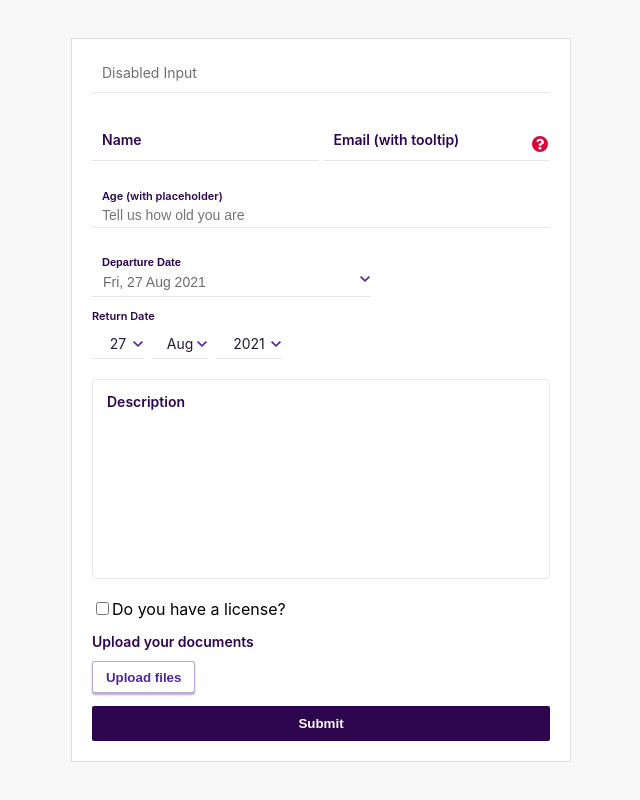
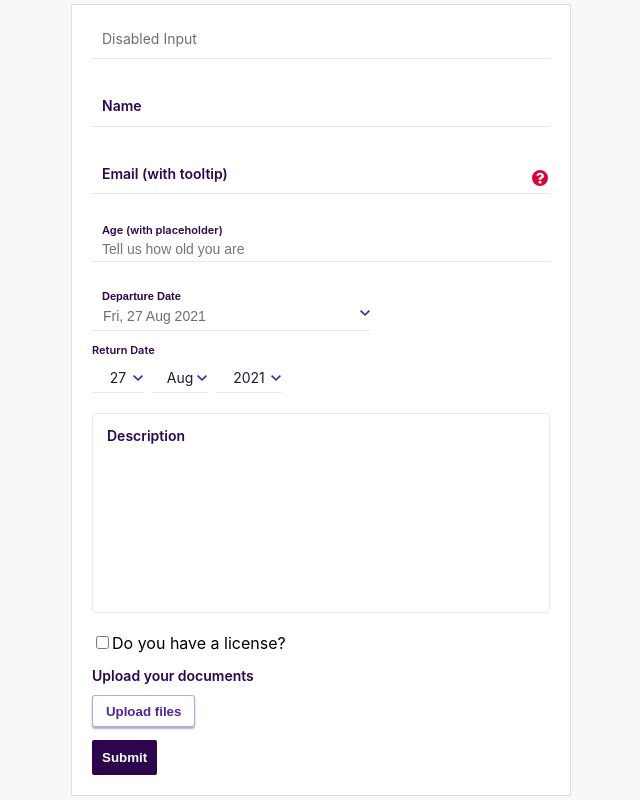
Before and after one commit to iamjoelgeorge/resuable-formik-forms-library, a React (Create React App) app: page / in a window 1280 px wide. Shown: the whole page, without its empty margins (319-959 px from the left). Built offline with nearby package versions, Linux system fonts and the light colour scheme.

Commit message:
Added login in FormContainer.js in order to pass formik properties to nested children.

```diff
--- a/src/components/CustomFormikForm/FormContainer/FormContainer.js
+++ b/src/components/CustomFormikForm/FormContainer/FormContainer.js
@@ -1,6 +1,5 @@
 import React, { Children, cloneElement } from 'react';
 
-import { v4 as uuidv4 } from 'uuid';
 import { Formik, Form } from 'formik';
 import * as Yup from 'yup';
 
@@ -17,17 +16,21 @@ const FormContainer = (props) => {
   const validationSchema = Yup.object().shape(validationObject);
 
   const renderChildren = (child, formik) => {
-    const container = child.props.children;
+    const childOfChild = child.props.children;
     const className = child.props.className;
+
+    if (childOfChild?.props?.children) {
+      return renderChildren(childOfChild, formik);
+    }
 
     return (
       <div className={className}>
-        {container.map((child) => {
+        {childOfChild.map((child) => {
           /*
-            The error generated because of the key not being added can be ignored in this case
-            because these elements will not be deleted/modified. The key is not added the the child
-            because it is interfering with the focus event of the input field.
-          */
+              The error generated because of the key not being added can be ignored in this case
+              because these elements will not be deleted/modified. The key is not added the the child
+              because it is interfering with the focus event of the input field.
+            */
           return cloneElement(child, { formik });
         })}
       </div>
--- a/src/components/CustomFormikForm/FormOne/FormOne.js
+++ b/src/components/CustomFormikForm/FormOne/FormOne.js
@@ -60,10 +60,17 @@ const FormOne = () => {
       onSubmit={handleSubmit}
     >
       <Input type='test' name='test' label='Disabled Input' disabled />
-      <div className={styles.testContainer}>
-        <Input type='name' name='name' label='Name' />
-        <Input type='email' name='email' label='Email (with tooltip)' showTooltip />
+      <div>
+        <div className={styles.testContainer}>
+          <div>
+            <div>
+              <Input type='name' name='name' label='Name' />
+              <Input type='email' name='email' label='Email (with tooltip)' showTooltip />
+            </div>
+          </div>
+        </div>
       </div>
+
       <Input
         type='text'
         name='age'
--- a/src/components/CustomFormikForm/FormOne/FormOne.module.scss
+++ b/src/components/CustomFormikForm/FormOne/FormOne.module.scss
@@ -1,7 +1,7 @@
 @import '../../../theme/variables.scss';
 
 .container {
-  display: flex;
+  // display: flex;
   flex-direction: column;
   background-color: $white;
   border: 1px solid $border;
@@ -14,4 +14,8 @@
     grid-template-columns: 1fr 1fr;
     grid-gap: 5px;
   }
+
+  .inputContainer {
+    width: 50%;
+  }
 }
--- a/src/components/CustomFormikForm/Input/Input.js
+++ b/src/components/CustomFormikForm/Input/Input.js
@@ -9,7 +9,15 @@ import ErrorText from '../ErrorText/ErrorText';
 import SlidingLabel from '../SlidingLabel/SlidingLabel';
 
 const Input = (props) => {
-  const { label, name, placeholder, formik, showTooltip = false, ...rest } = props;
+  const {
+    label,
+    name,
+    placeholder,
+    formik,
+    containerClass: customContainerClass,
+    showTooltip = false,
+    ...rest
+  } = props;
   const { values } = formik;
   const inputValue = values[name];
 
@@ -17,12 +25,14 @@ const Input = (props) => {
   const inputFieldHasErrors = formik.errors[name];
   const addErrorClassesToLabelAndInput = !!userHasVisitedTheInputField && !!inputFieldHasErrors;
 
+  const containerClasses = joinClassNames([styles.container, customContainerClass]);
+
   const fieldClasses = addErrorClassesToLabelAndInput
     ? joinClassNames([styles.input, styles.inputError])
     : [styles.input];
 
   return (
-    <div className={styles.container}>
+    <div className={containerClasses}>
       <div className={styles.inputWithTooltipContainer}>
         <Field className={fieldClasses} name={name} id={name} placeholder={placeholder} {...rest} />
 
```
